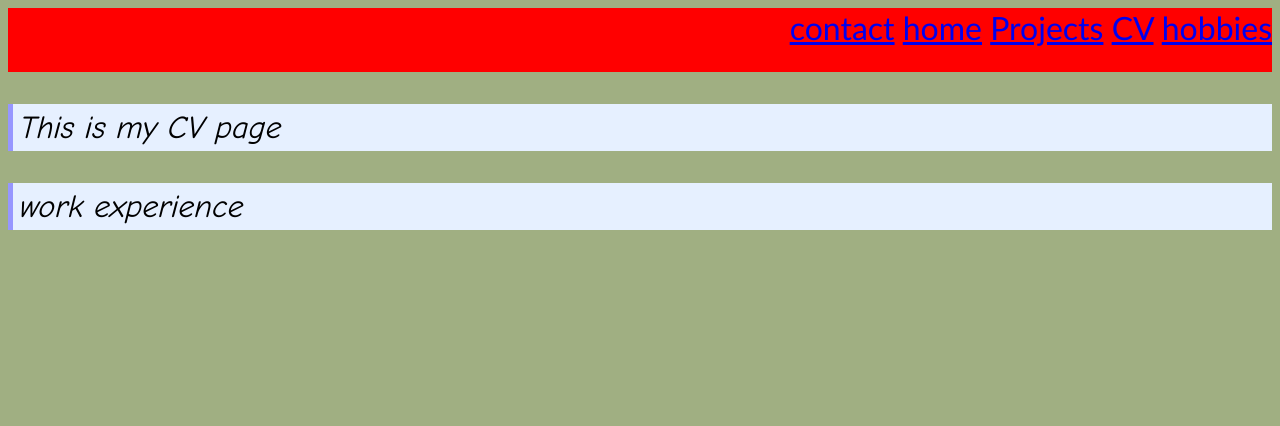
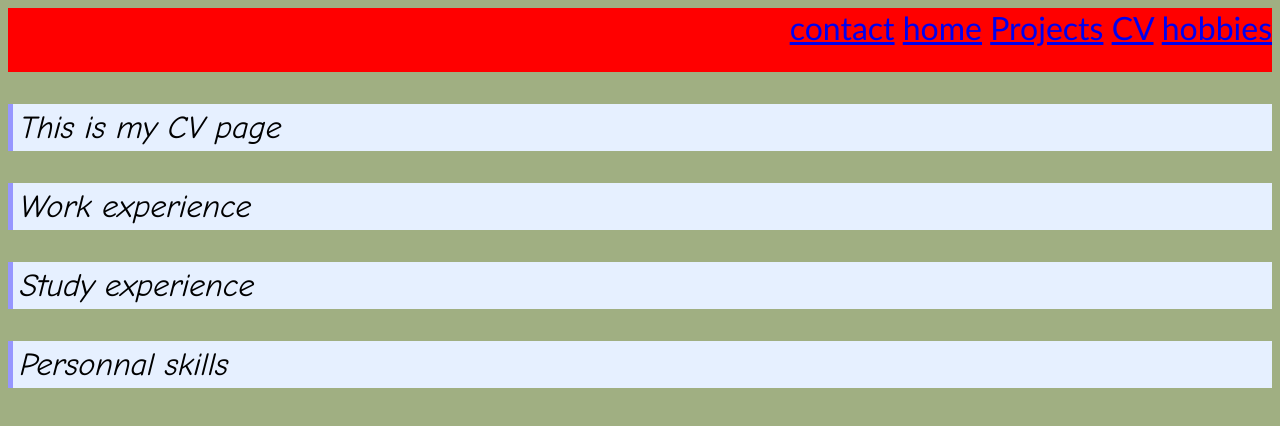
Before and after one commit to Grimm-ops/Digital-tech-repo, a plain HTML site: page www/CV.html in a window 1280 px wide. Drawn offline with Linux system fonts and the light colour scheme.

Commit message:
changes in Index, CV and Contact

```diff
--- a/www/CV.html
+++ b/www/CV.html
@@ -52,7 +52,9 @@
   </div>
 
   <p class="sectionheading" >This is my CV page</p>
-  <p class="sectionheading" >work experience</p>
+  <p class="sectionheading" >Work experience</p>
+  <p class="sectionheading" >Study experience</p>
+  <p class="sectionheading" >Personnal skills</p>
   </body>
 
 </html>
```
Also changed, not shown: www/Contact.html (+1 -0 lines), www/index.html (+2 -0 lines).
